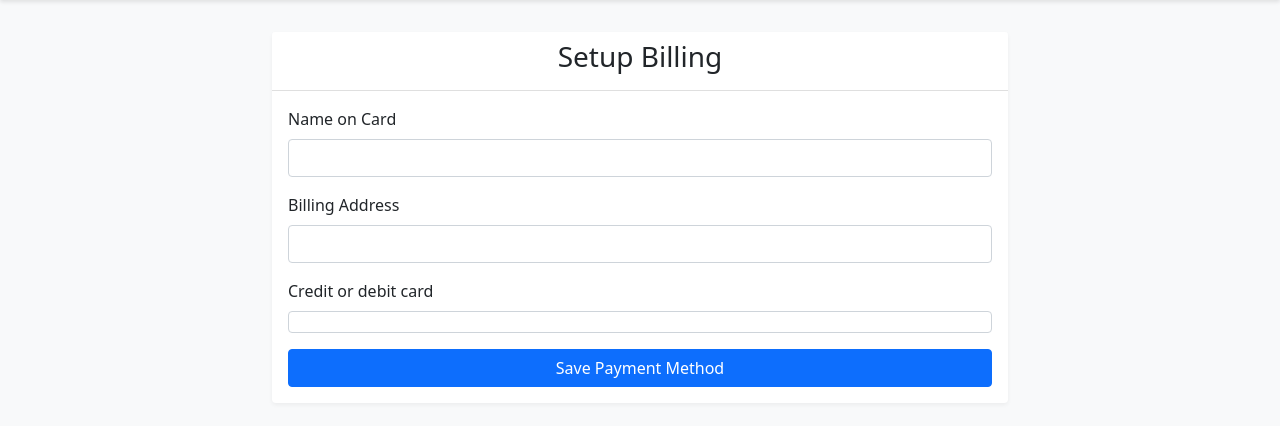
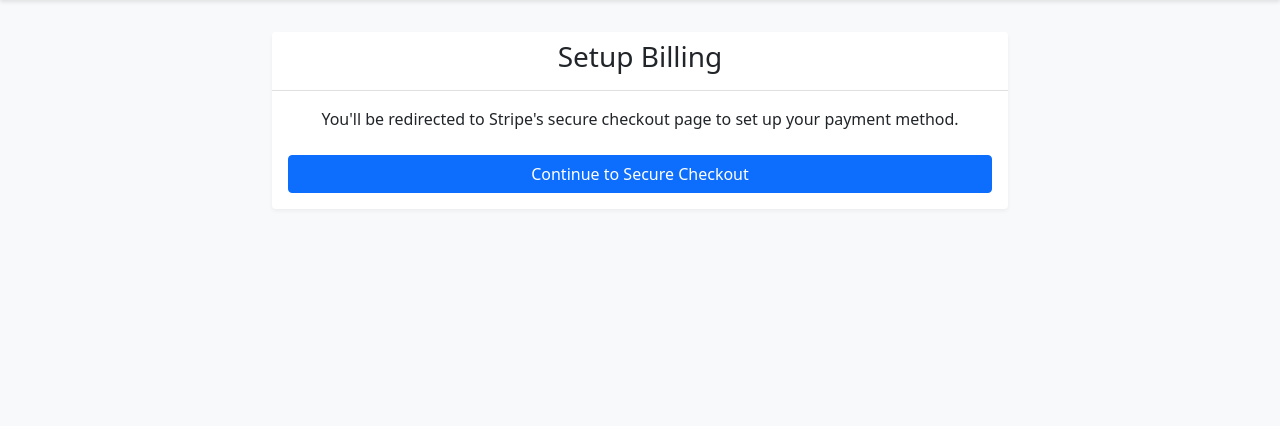
Before and after one commit to joozyz/CustomerPortal, a Flask app: template templates/billing/setup.html in a window 1280 px wide. Shown: the part 56-482 px from the top of the page. Run offline with Flask 3, Linux system fonts and the light colour scheme; the template is opened without the code that fills it, so the values that code supplies are empty; some libraries are stand-ins or nearby versions.

Commit message:
Agent query: Could you try clicking the 'Setup Billing' button to verify if it redirects you to Stripe's secure checkout page?
Integrate Stripe for billing;  replace previous in-house payment processing with Stripe Checkout.

Screenshot: https://storage.googleapis.com/screenshot-production-us-central1/cb6a16de-c065-4c77-8fdc-76395a4238a8/0c15bff6-500b-40b2-a6c6-62d2e2bf003b.jpg

```diff
--- a/templates/billing/setup.html
+++ b/templates/billing/setup.html
@@ -8,26 +8,13 @@
                 <h3 class="text-center">Setup Billing</h3>
             </div>
             <div class="card-body">
-                <form id="payment-form" method="POST">
-                    <div class="mb-3">
-                        <label for="billing_name" class="form-label">Name on Card</label>
-                        <input type="text" class="form-control" id="billing_name" name="billing_name" required>
-                    </div>
-                    <div class="mb-3">
-                        <label for="billing_address" class="form-label">Billing Address</label>
-                        <input type="text" class="form-control" id="billing_address" name="billing_address" required>
-                    </div>
-                    <div class="mb-3">
-                        <label for="card-element" class="form-label">Credit or debit card</label>
-                        <div id="card-element" class="form-control">
-                            <!-- Stripe Elements will create input here -->
-                        </div>
-                        <div id="card-errors" class="invalid-feedback" role="alert"></div>
-                    </div>
-                    <input type="hidden" name="payment_method_id" id="payment-method-id">
+                <p class="text-center mb-4">
+                    You'll be redirected to Stripe's secure checkout page to set up your payment method.
+                </p>
+                <form id="checkout-form" method="POST">
                     <div class="d-grid">
-                        <button type="submit" class="btn btn-primary" id="submit-button">
-                            Save Payment Method
+                        <button type="submit" class="btn btn-primary" id="checkout-button">
+                            Continue to Secure Checkout
                         </button>
                     </div>
                 </form>
@@ -42,60 +29,39 @@
 <script>
 document.addEventListener('DOMContentLoaded', function() {
     const stripe = Stripe('{{ stripe_publishable_key }}');
-    const elements = stripe.elements();
-    const card = elements.create('card');
-    card.mount('#card-element');
-
-    const form = document.getElementById('payment-form');
-    const submitButton = document.getElementById('submit-button');
-
-    card.addEventListener('change', function(event) {
-        const displayError = document.getElementById('card-errors');
-        if (event.error) {
-            displayError.textContent = event.error.message;
-            displayError.style.display = 'block';
-        } else {
-            displayError.textContent = '';
-            displayError.style.display = 'none';
-        }
-    });
+    const form = document.getElementById('checkout-form');
+    const submitButton = document.getElementById('checkout-button');
 
     form.addEventListener('submit', async function(event) {
         event.preventDefault();
         submitButton.disabled = true;
 
-        const billingDetails = {
-            name: document.getElementById('billing_name').value,
-            address: {
-                line1: document.getElementById('billing_address').value
-            }
-        };
-
         try {
-            const result = await stripe.createPaymentMethod({
-                type: 'card',
-                card: card,
-                billing_details: {
-                    ...billingDetails,
-                    email: '{{ current_user.email }}'
+            const response = await fetch('/billing/create-setup-session', {
+                method: 'POST',
+                headers: {
+                    'Content-Type': 'application/json',
                 }
             });
 
+            const session = await response.json();
+
+            if (session.error) {
+                throw new Error(session.error);
+            }
+
+            // Redirect to Stripe Checkout
+            const result = await stripe.redirectToCheckout({
+                sessionId: session.id
+            });
+
             if (result.error) {
-                const errorElement = document.getElementById('card-errors');
-                errorElement.textContent = result.error.message;
-                errorElement.style.display = 'block';
-                submitButton.disabled = false;
-            } else {
-                document.getElementById('payment-method-id').value = result.paymentMethod.id;
-                form.submit();
+                throw new Error(result.error.message);
             }
         } catch (error) {
             console.error('Error:', error);
-            const errorElement = document.getElementById('card-errors');
-            errorElement.textContent = 'An error occurred while processing your payment method.';
-            errorElement.style.display = 'block';
             submitButton.disabled = false;
+            alert('An error occurred. Please try again.');
         }
     });
 });
```
Also changed, not shown: routes/billing.py (+68 -53 lines).
